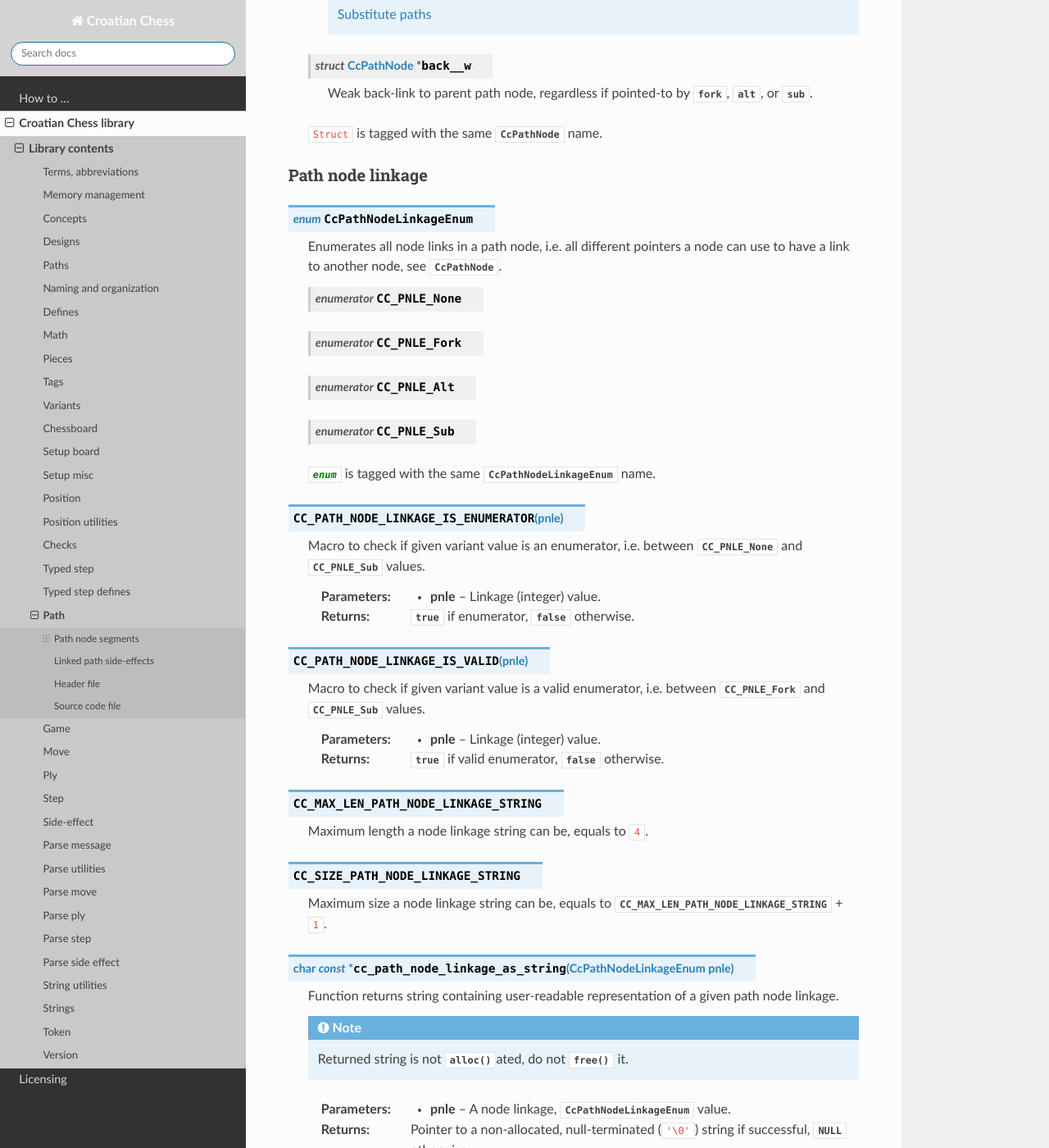
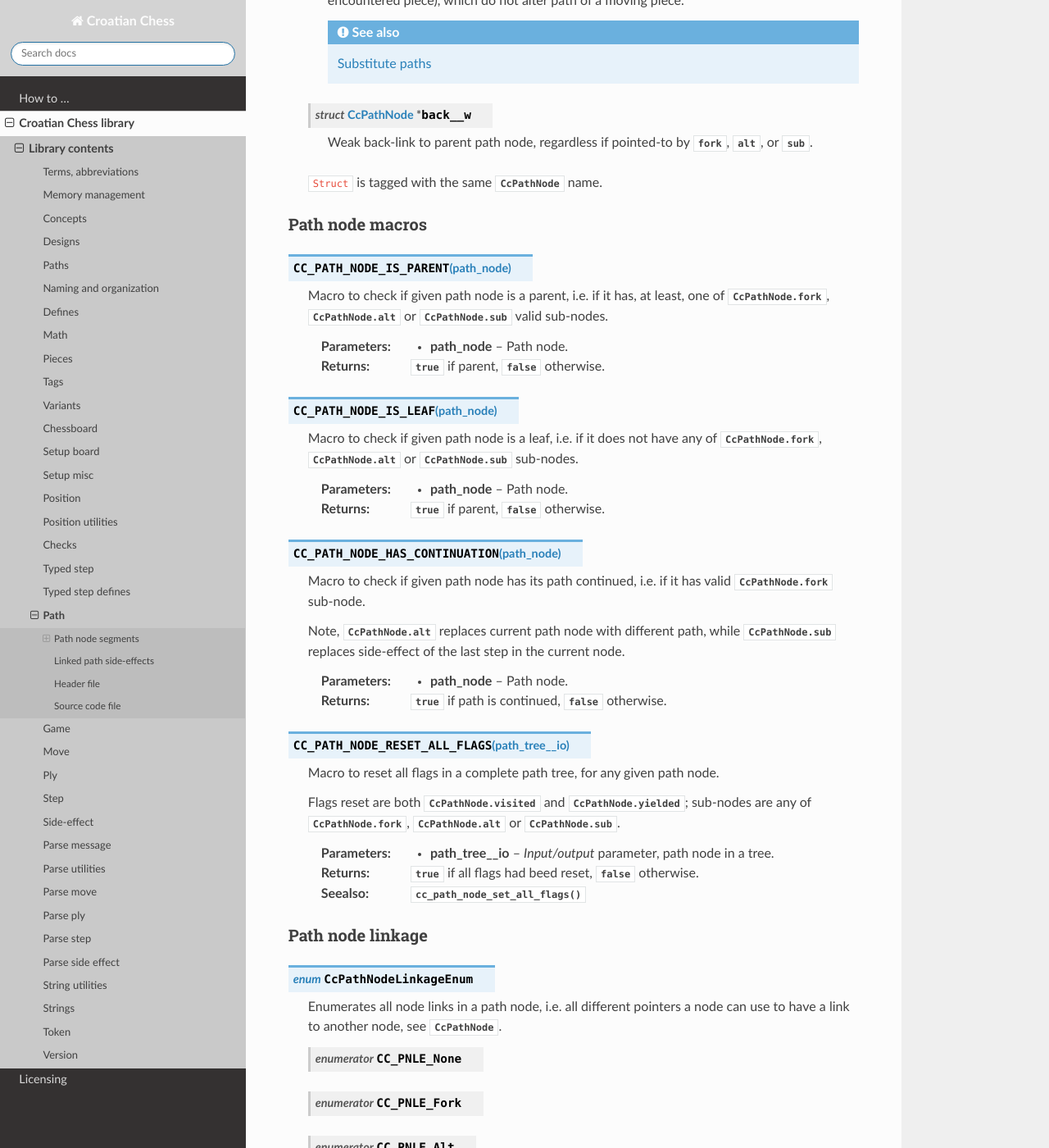
Before and after one commit to mmlacak/crochess, a Sphinx documentation site: the page built from docs/source/libcc/ccpath.rst, in a window 1280 px wide and 1400 px high, scrolled down 2369 px. Shown: the whole window at 82% size. Built offline with Sphinx 7.4.7 and the Read the Docs theme 3.1.0, drawn with Linux system fonts in a browser that asks for light colours; some of the changed text lies outside the part shown.

Commit message:
Wrote docs for path node macros, updated for funcs.

```diff
--- a/docs/source/conf.py
+++ b/docs/source/conf.py
@@ -26,10 +26,10 @@ copyright = '2021, Mario Mlačak'
 author = 'Mario Mlačak'
 
 # The short X.Y version
-version = "0.0.1.390:1569+20251224.112100"   # docs-new-lib-short-version-major-minor-feature-commit+meta~breaks-place-marker
+version = "0.0.1.398:1577+20251230.030033"   # docs-new-lib-short-version-major-minor-feature-commit+meta~breaks-place-marker
 
 # The full version, including alpha/beta/rc tags
-release = "0.0.1.390:1569+20251224.112100"   # docs-new-lib-full-version-major-minor-feature-commit+meta~breaks-place-marker
+release = "0.0.1.398:1577+20251230.030033"   # docs-new-lib-full-version-major-minor-feature-commit+meta~breaks-place-marker
 
 
 # -- General configuration ---------------------------------------------------
--- a/docs/source/libcc/ccpath.rst
+++ b/docs/source/libcc/ccpath.rst
@@ -79,8 +79,11 @@ Path node segments
 
     .. c:member:: bool visited
 
-        Housekeeping flag, to help ensure each node in a tree is visited (and
-        corresponding path emitted) only once.
+        Housekeeping flag, to help ensure each node in a tree is visited only once.
+
+    .. c:member:: bool yielded
+
+        Housekeeping flag, to help ensure each node in a tree is yielded only once.
 
     .. c:member:: struct CcPathNode * fork
 
@@ -130,6 +133,53 @@ Path node segments
         :c:member:`fork`, :c:member:`alt`, or :c:member:`sub`.
 
     :c:`Struct` is tagged with the same :c:struct:`CcPathNode` name.
+
+.. _lbl-libcc-ccpath-pathnodemacros:
+
+Path node macros
+^^^^^^^^^^^^^^^^
+
+.. c:macro:: CC_PATH_NODE_IS_PARENT(path_node)
+
+    Macro to check if given path node is a parent, i.e. if it has, at least, one of
+    :c:member:`CcPathNode.fork`, :c:member:`CcPathNode.alt` or :c:member:`CcPathNode.sub`
+    valid sub-nodes.
+
+    :param path_node: Path node.
+    :returns: :c:data:`true` if parent, :c:data:`false` otherwise.
+
+.. c:macro:: CC_PATH_NODE_IS_LEAF(path_node)
+
+    Macro to check if given path node is a leaf, i.e. if it does not have any of
+    :c:member:`CcPathNode.fork`, :c:member:`CcPathNode.alt` or :c:member:`CcPathNode.sub`
+    sub-nodes.
+
+    :param path_node: Path node.
+    :returns: :c:data:`true` if parent, :c:data:`false` otherwise.
+
+.. c:macro:: CC_PATH_NODE_HAS_CONTINUATION(path_node)
+
+    Macro to check if given path node has its path continued, i.e. if it has
+    valid :c:member:`CcPathNode.fork` sub-node.
+
+    Note, :c:member:`CcPathNode.alt` replaces current path node with different
+    path, while :c:member:`CcPathNode.sub` replaces side-effect of the last step
+    in the current node.
+
+    :param path_node: Path node.
+    :returns: :c:data:`true` if path is continued, :c:data:`false` otherwise.
+
+.. c:macro:: CC_PATH_NODE_RESET_ALL_FLAGS(path_tree__io)
+
+    Macro to reset all flags in a complete path tree, for any given path node.
+
+    Flags reset are both :c:member:`CcPathNode.visited` and :c:member:`CcPathNode.yielded`;
+    sub-nodes are any of :c:member:`CcPathNode.fork`, :c:member:`CcPathNode.alt`
+    or :c:member:`CcPathNode.sub`.
+
+    :param path_tree__io: *Input/output* parameter, path node in a tree.
+    :returns: :c:data:`true` if all flags had beed reset, :c:data:`false` otherwise.
+    :seealso: :c:func:`cc_path_node_set_all_flags()`
 
 .. _lbl-libcc-ccpath-pathnodelinkage:
 
@@ -352,15 +402,28 @@ Path node functions
         * :c:enumerator:`CC_MBE_False` if given path node is not root,
         * :c:enumerator:`CC_MBE_Void` in case of an error, insufficient data given.
 
-.. c:function:: bool cc_path_node_set_all_flags( CcPathNode * path_tree__io, bool visited )
+.. c:function:: bool cc_path_node_set_all_flags( CcPathNode * path_tree__io, bool visited, bool emitted )
 
     Sets :c:member:`CcPathNode.visited` flags of all path nodes in a given tree
     to a given :c:var:`visited` flag.
 
+    .. note::
+
+        Flag :c:var:`emitted` does not set :c:member:`CcPathNode.yielded` directly;
+        rather, it's a combination of both :c:var:`visited` and :c:var:`emitted`
+        flags, like so:
+
+        .. code-block:: C
+            :force:
+
+            path_tree__io->yielded = visited && emitted;
+
     :param path_tree__io: A node in a path tree.
-    :param visited: Flag to set.
+    :param visited: Visited flag to set.
+    :param emitted: Emitted flag.
     :returns: :c:data:`true` if all flags in a complete path tree has been successfully set,
               :c:data:`false` otherwise.
+    :seealso: :c:macro:`CC_PATH_NODE_RESET_ALL_FLAGS()`
 
 .. c:function:: bool cc_path_node_is_valid( CcPathNode * path_tree )
 
```
Also changed, not shown: 1 other file.
